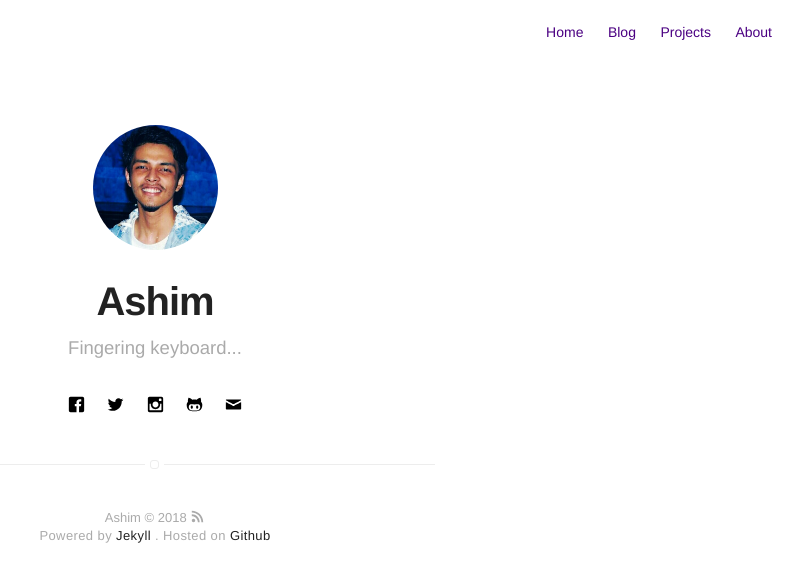
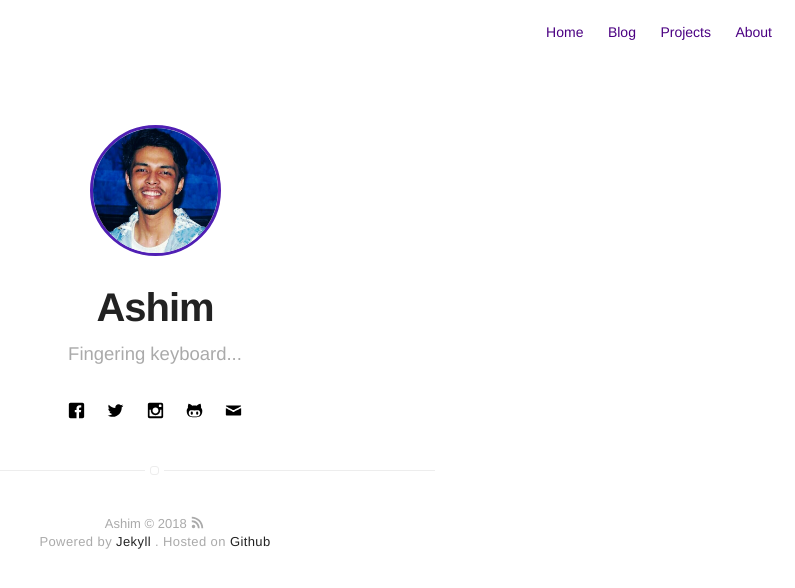
Before and after one commit to selfclaimedprogrammer/web, a Jekyll site: the page built from index.html, in a window 1280 px wide. Shown: the top 588 px of the page, without its empty margins (485-1280 px from the left). Built offline with Jekyll 4.4.1, drawn with Linux system fonts in a browser that asks for light colours.

Commit message:
added purple border to the selfie image..

```diff
--- a/_layouts/default.html
+++ b/_layouts/default.html
@@ -20,6 +20,9 @@ layout: compress
     <link rel="alternate" type="application/rss+xml" title="{{ site.title }}" href="{{ site.url }}{{ "/feed.xml" }}" />
 
     <style>
+     .header-home > .link > .selfie{
+        border :     3px solid #501fb4 !important;
+    }
     {% capture scss_sheet %}{% include style.scss %}{% endcapture %}
     {{ scss_sheet | scssify }}
     </style>
```
